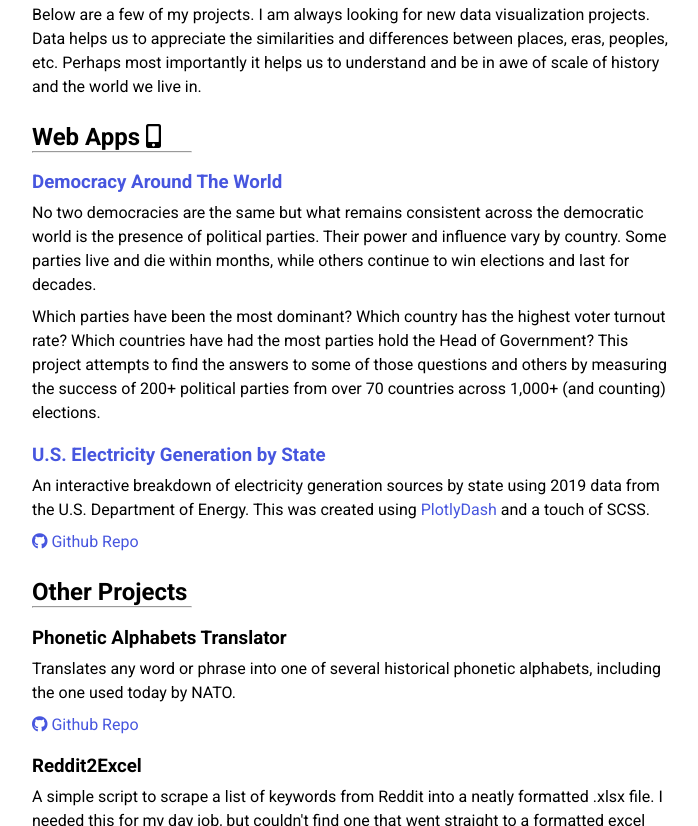
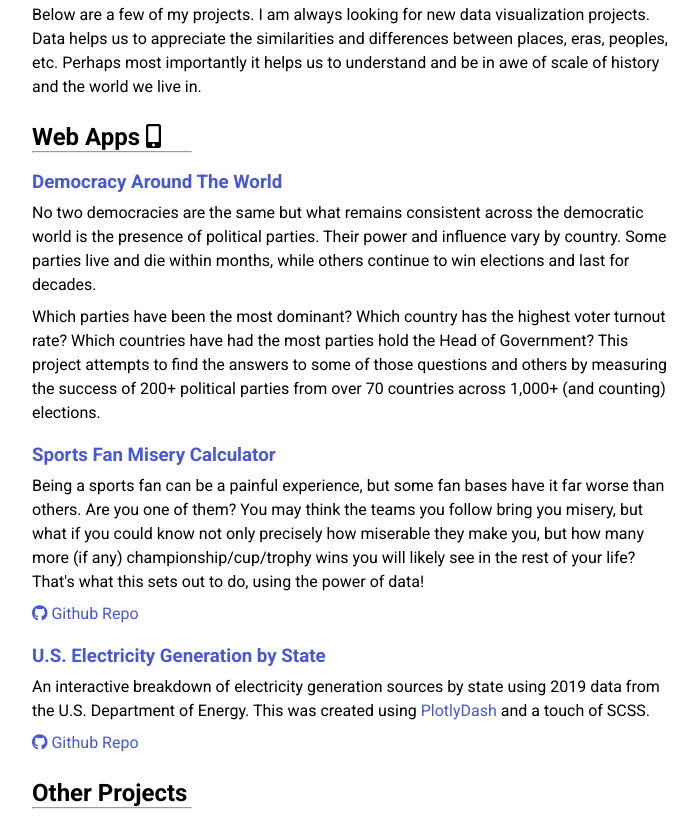
Before and after one commit to Durhamster/Durhamster.github.io, a plain HTML site: page index.html in a window 1280 px wide. Shown: the part 989-1815 px from the top of the page, without its empty margins (288-986 px from the left). Drawn offline with Linux system fonts and the light colour scheme.

Commit message:
Added new project link

```diff
--- a/index.html
+++ b/index.html
@@ -105,7 +105,7 @@
         </p>
         <p>
           Today I constantly find myself coming up with challenging new projects
-          that combine my love for coding and history.
+          that combine my love for coding, sports, and history.
         </p>
       </section>
 
@@ -184,6 +184,28 @@
           to some of those questions and others by measuring the success of 200+
           political parties from over 70 countries across 1,000+ (and counting)
           elections.
+        </p>
+        <h3 class="project-item">
+          <a
+            href="https://durhamster.github.io/Sports_Fan_Misery/"
+            target="blank"
+            >Sports Fan Misery Calculator</a
+          >
+        </h3>
+        <p>
+          Being a sports fan can be a painful experience, but some fan bases
+          have it far worse than others. Are you one of them? You may think the
+          teams you follow bring you misery, but what if you could know not only
+          precisely how miserable they make you, but how many more (if any)
+          championship/cup/trophy wins you will likely see in the rest of your
+          life? That's what this sets out to do, using the power of data!
+        </p>
+        <p>
+          <a
+            href="https://github.com/Durhamster/Sports_Fan_Misery"
+            target="blank"
+            ><i class="fab fa-github"></i> Github Repo</a
+          >
         </p>
         <h3 class="project-item">
           <a href="https://us-state-electric-gen.herokuapp.com/" target="blank"
```
Also changed, not shown: 1 other file.
